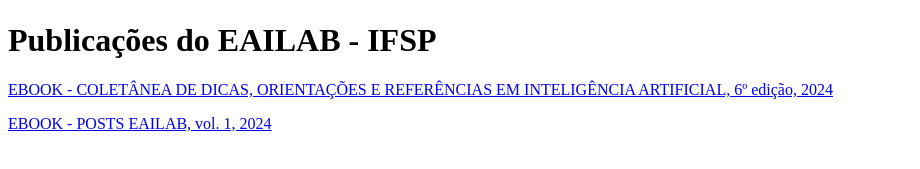
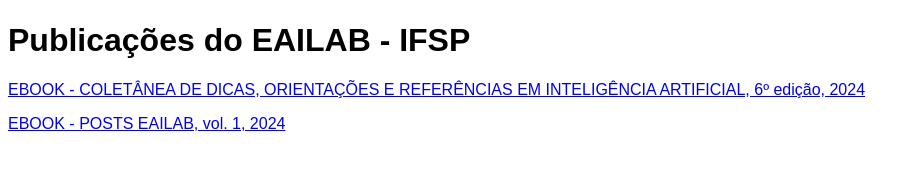
Before and after one commit to EAILAB-IFSP/PUBLICATION, a plain HTML site: page index.html in a window 1280 px wide. Shown: the part 311-480 px from the top of the page, without its empty margins (0-920 px from the left). Drawn offline with Linux system fonts and the light colour scheme.

Commit message:
Update index.html

```diff
--- a/index.html
+++ b/index.html
@@ -6,13 +6,18 @@
 <body>
 
 <img src="https://avatars.githubusercontent.com/u/177241684?v=4">
-<h1>Publicações do EAILAB - IFSP</h1>
 
+<font face="Arial">
+<h1><b>Publicações do EAILAB - IFSP</b></h1>
+
+<font size="3">
 <a href="https://github.com/EAILAB-IFSP/PUBLICATIONS/blob/Publications/AI%20Cards%20Collection%20-%20EAILab%20v6%202024.pdf">
 <p>EBOOK - COLETÂNEA DE DICAS, ORIENTAÇÕES E REFERÊNCIAS EM INTELIGÊNCIA ARTIFICIAL, 6º edição, 2024</p>
 
 <a href="https://github.com/EAILAB-IFSP/PUBLICATIONS/blob/Publications/POSTS%20EAILAB%20Vol%201%202024.pdf">
 <p>EBOOK - POSTS EAILAB, vol. 1, 2024</p>
 
+</font> <br />
+
 </body>
 </html>
```
